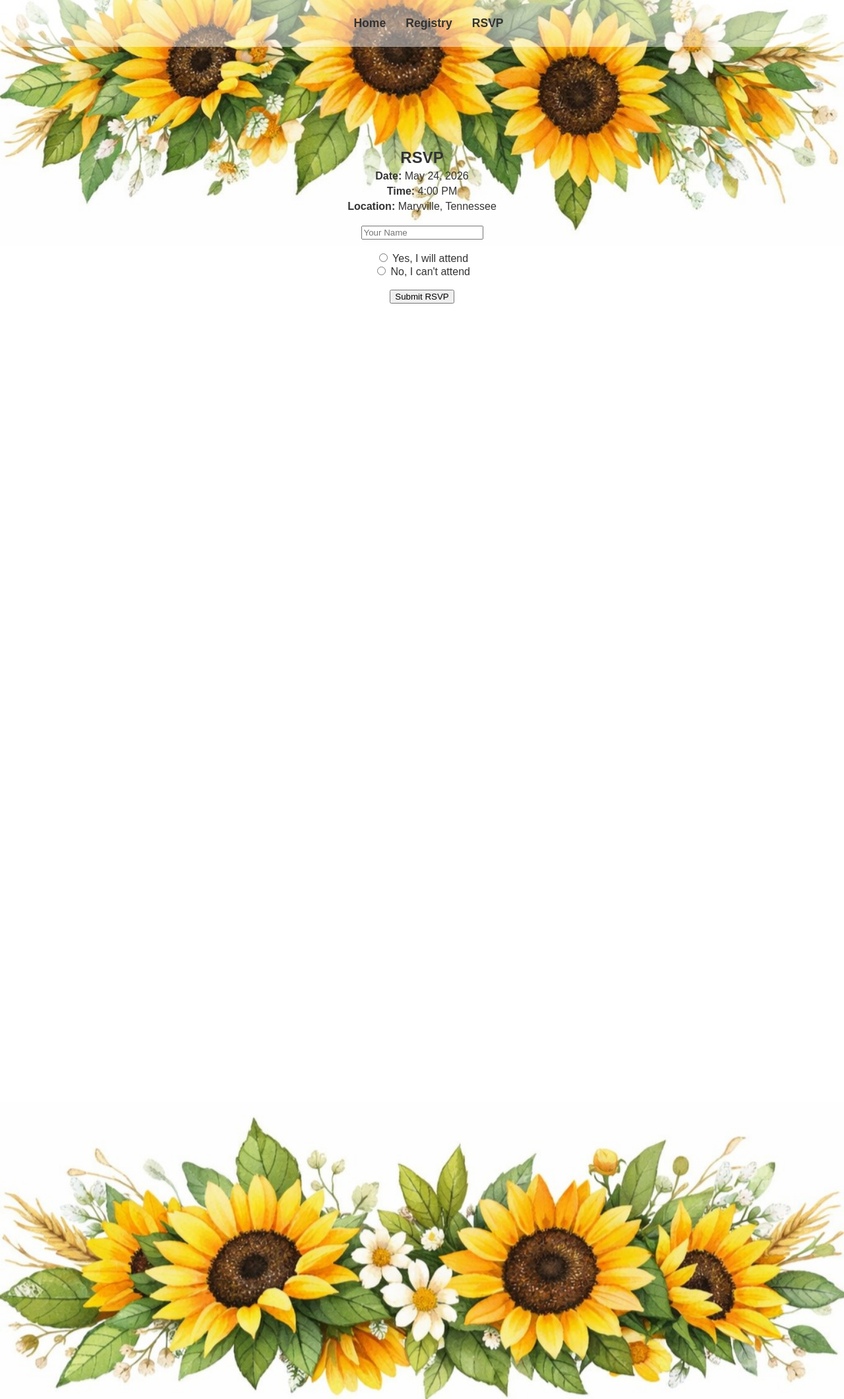
After one commit to LanaganJames/KC-Wedding, a PHP site: page /rsvp.html in a window 1280 px wide. The commit adds this page. Shown: the whole page at 66% size. Run offline with PHP 8.4, Linux system fonts and the light colour scheme; some libraries are stand-ins or nearby versions.

Commit message:
Add files via upload

```diff
--- a/countdown.js
+++ b/countdown.js
@@ -1,5 +1,5 @@
 function startCountdown() {
-    const targetDate = new Date("May 24, 2026 00:00:00").getTime();
+    const targetDate = new Date("May 24, 2026 16:00:00").getTime();
 
     function updateCountdown() {
         const now = new Date().getTime();
--- a/registry.html
+++ b/registry.html
@@ -14,6 +14,7 @@
       <ul class="links">
         <li><a href="index.html">Home</a></li>
         <li><a href="registry.html">Registry</a></li>
+        <li><a href="rsvp.html">RSVP</a></li>
       </ul>
     </nav>
   </header>
--- /dev/null
+++ b/rsvp.html
@@ -0,0 +1,102 @@
+<!DOCTYPE html>
+<html lang="en">
+<head>
+  <meta charset="UTF-8" />
+  <meta name="viewport" content="width=device-width, initial-scale=1.0"/>
+  <title>RSVP | KC & Ishmel's Wedding</title>
+  <link rel="stylesheet" href="styles.css" />
+  <script src="https://cdn.jsdelivr.net/npm/emailjs-com@3/dist/email.min.js"></script>
+</head>
+<body>
+  <section class="logo">
+    <header>
+      <nav>
+        <ul class="links">
+          <li><a href="index.html">Home</a></li>
+          <li><a href="registry.html">Registry</a></li>
+          <li><a href="rsvp.html">RSVP</a></li>
+        </ul>
+      </nav>
+    </header>
+
+    <main>
+      <h1>RSVP</h1>
+      <p><strong>Date:</strong> May 24, 2026</p>
+      <p><strong>Time:</strong> 4:00 PM</p>
+      <p><strong>Location:</strong> Maryville, Tennessee</p>
+
+      <form id="rsvp-form" style="margin-top: 20px;">
+        <input type="text" name="guest_name" id="guest_name" placeholder="Your Name" required /><br><br>
+
+        <label>
+          <input type="radio" name="attendance" value="yes" required />
+          Yes, I will attend
+        </label><br>
+        <label>
+          <input type="radio" name="attendance" value="no" />
+          No, I can't attend
+        </label><br><br>
+
+        <div id="dietary-section" style="display: none;">
+          <p>Do you have any dietary restrictions?</p>
+          <label><input type="checkbox" name="diet" value="None" /> None</label><br>
+          <label><input type="checkbox" name="diet" value="Vegetarian" /> Vegetarian</label><br>
+          <label><input type="checkbox" name="diet" value="Vegan" /> Vegan</label><br>
+          <label><input type="checkbox" name="diet" value="Gluten Free" /> Gluten Free</label><br>
+          <label>
+            <input type="checkbox" name="diet" value="Other" id="other-check" />
+            Other:
+            <input type="text" name="other_diet" id="other-diet-input" placeholder="Please specify" style="margin-left: 10px;" />
+          </label><br><br>
+        </div>
+
+        <button type="submit">Submit RSVP</button>
+      </form>
+    </main>
+  </section>
+
+  <script>
+    emailjs.init("YOUR_PUBLIC_KEY"); // Replace with your actual public key
+
+    const attendanceRadios = document.getElementsByName('attendance');
+    const dietarySection = document.getElementById('dietary-section');
+
+    attendanceRadios.forEach(radio => {
+      radio.addEventListener('change', () => {
+        if (radio.value === 'yes') {
+          dietarySection.style.display = 'block';
+        } else {
+          dietarySection.style.display = 'none';
+        }
+      });
+    });
+
+    document.getElementById("rsvp-form").addEventListener("submit", function (e) {
+      e.preventDefault();
+
+      const name = document.getElementById("guest_name").value;
+      const attendance = [...attendanceRadios].find(r => r.checked)?.value;
+
+      const diets = [...document.querySelectorAll('input[name="diet"]:checked')].map(cb => cb.value);
+      const otherDiet = document.getElementById("other-diet-input").value.trim();
+      if (diets.includes("Other") && otherDiet) diets.push(`Other: ${otherDiet}`);
+
+      const dietaryString = attendance === "yes" && diets.length ? diets.join(", ") : "N/A";
+
+      emailjs.send("YOUR_SERVICE_ID", "YOUR_TEMPLATE_ID", {
+        name: name,
+        attending: attendance === "yes" ? "Yes" : "No",
+        dietary: dietaryString,
+        to_email: "tperm14@gmail.com"
+      }).then(() => {
+        alert("Thank you for your RSVP!");
+        document.getElementById("rsvp-form").reset();
+        dietarySection.style.display = "none";
+      }).catch(error => {
+        console.error("Failed to send:", error);
+        alert("There was an error sending your RSVP. Please try again.");
+      });
+    });
+  </script>
+</body>
+</html>
--- a/styles.css
+++ b/styles.css
@@ -3,8 +3,22 @@ body {
     font-family: Arial, sans-serif;
     margin: 0;
     padding: 0;
+    height: 120em;
+    color: #333333;
+
+    /* two background images */
+    background-image: url('Background1.JPG'), url('Background2.JPG');
+
+    /* top image top, bottom image bottom */
+    background-position: top center, bottom center;
+
+    /* prevent repeating */
+    background-repeat: no-repeat, no-repeat;
+
+    /* scale images to screen width */
+    background-size: 100% auto, 100% auto;
+
     background-color: #ffffff;
-    color: #333333;
 }
 
 header {
@@ -13,7 +27,7 @@ header {
     left: 0;
     padding: 25px 10px;
     width: 100%;
-    background-color: rgba(255, 255, 255, 0.9); /* slight background for contrast */
+    background-color: rgba(255, 255, 255, 0.471); /* slight background for contrast */
 }
 
 nav ul {
@@ -40,18 +54,37 @@ nav ul li a:hover {
 }
 
 /* === Index Page Styling === */
-.logo {
+/*.logo {
     width: 100%;
-    height: 150vw;
+    height: 50vw;
     display: flex;
     flex-direction: column;
     align-items: center;
     color: black;
     text-align: center;
     background-image: url('background.jpg');
-    background-size: cover;
+    background-size: contain;
     background-position: center;
     background-repeat: no-repeat;
+}
+*/
+#RSVP {
+    margin-top: 20px;
+    font-size: 24px;
+    color: #4a3b00;              /* dark sunflower center color */
+    background-color: #f7d54a;   /* sunflower yellow */
+    border: 3px solid #d4a017;   /* darker yellow border */
+    padding: 15px 40px;
+    border-radius: 30px;         /* soft rounded button */
+    font-family: "Georgia", serif;
+    font-weight: bold;
+    cursor: pointer;
+    box-shadow: 3px 3px 8px rgba(0,0,0,0.2);
+}
+
+#RSVP:hover {
+    background-color: #ffd84d;
+    transform: scale(1.05);
 }
 
 .logo h1, .logo h2, .logo p {
@@ -60,6 +93,7 @@ nav ul li a:hover {
 
 main {
     margin-top: 200px;
+    margin-bottom: 200px;
     padding: 20px;
     text-align: center;
 }
```
Also changed, not shown: index.html (+6 -3 lines), Background.jpg (added), Background1.JPG (added), Background2.JPG (added).
